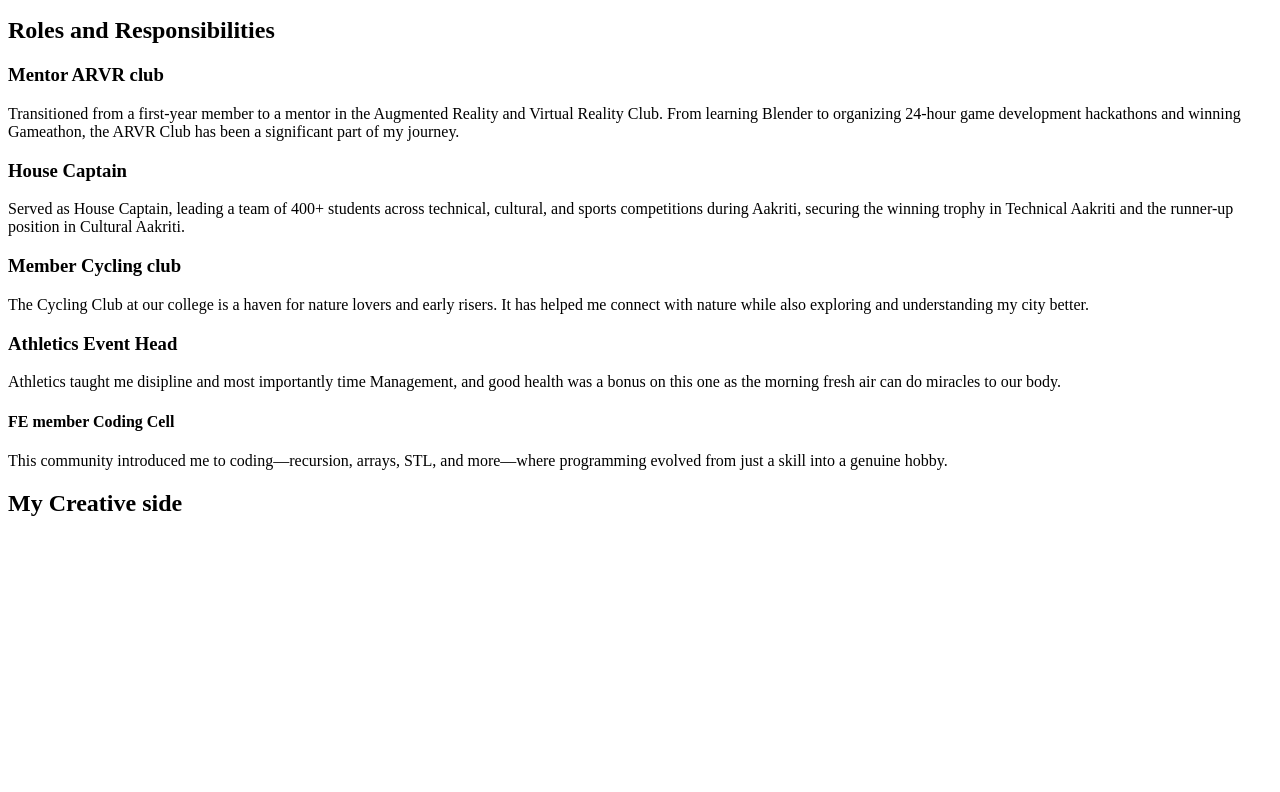
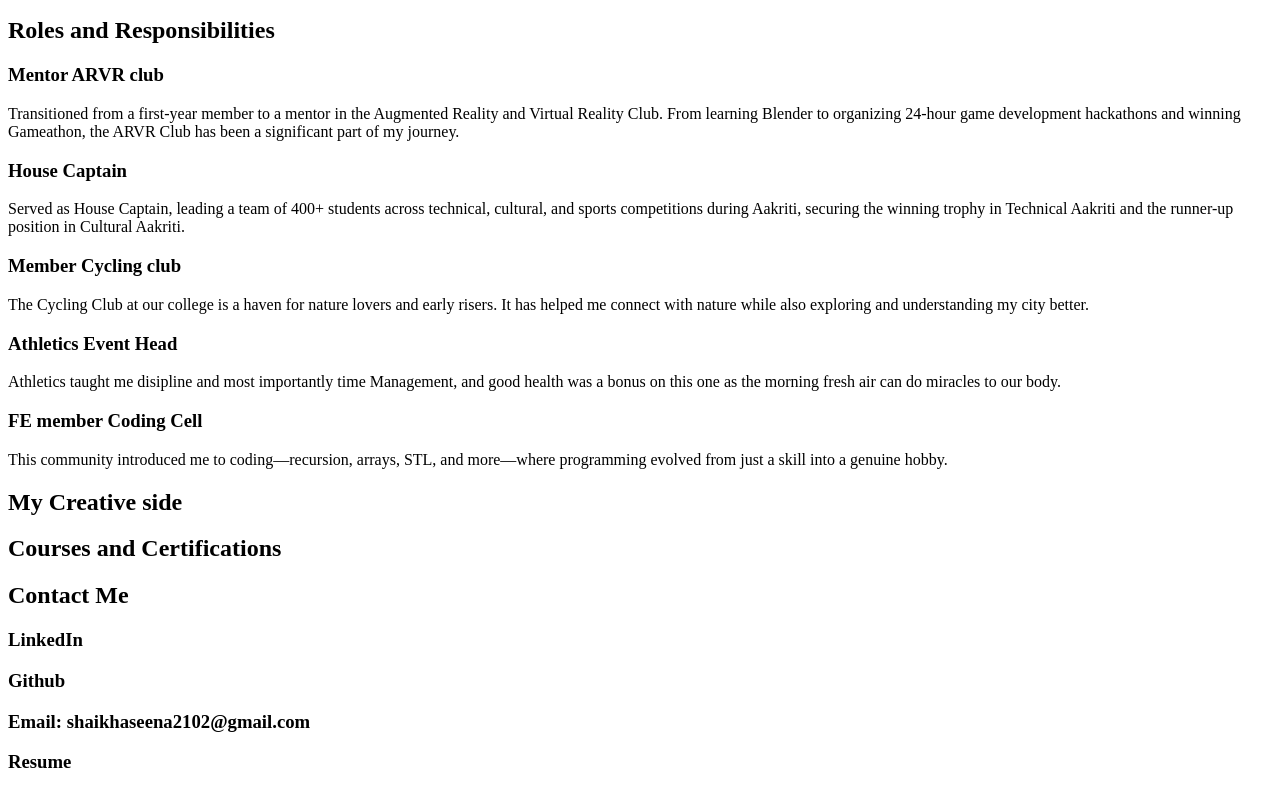
Before and after one commit to Shaikhaseena2102/Portfolio, a plain HTML site: page index.html in a window 1280 px wide. Shown: the part 1460-2252 px from the top of the page. Before the commit the page ends 1997 px from the top, so only its background shows below. Drawn offline with Linux system fonts and the light colour scheme.

Commit message:
updating contact adding contact, updating nav bar

```diff
--- a/index.html
+++ b/index.html
@@ -11,7 +11,8 @@
       <a href="#desc">Description</a><a href="#skills">My Skills</a
       ><a href="#proj">My Projects</a
       ><a href="#rar">Roles and Responsibilities</a
-      ><a href="#creative">My Creative side</a>
+      ><a href="#creative">My Creative side</a
+      ><a href="#cac">Courses and Certifications</a><a href="#con">Contact</a>
     </nav>
     <h2 id="desc">Description</h2>
     <p>
@@ -92,11 +93,17 @@
       good health was a bonus on this one as the morning fresh air can do
       miracles to our body.
     </p>
-    <h4>FE member Coding Cell</h4>
+    <h3>FE member Coding Cell</h3>
     <p>
       This community introduced me to coding—recursion, arrays, STL, and
       more—where programming evolved from just a skill into a genuine hobby.
     </p>
     <h2 id="creative">My Creative side</h2>
+    <h2 id="cac">Courses and Certifications</h2>
+    <h2 id="con">Contact Me</h2>
+    <h3>LinkedIn</h3>
+    <h3>Github</h3>
+    <h3>Email: shaikhaseena2102@gmail.com</h3>
+    <h3>Resume</h3>
   </body>
 </html>
```
Also changed, not shown: Stylre.css (added).
